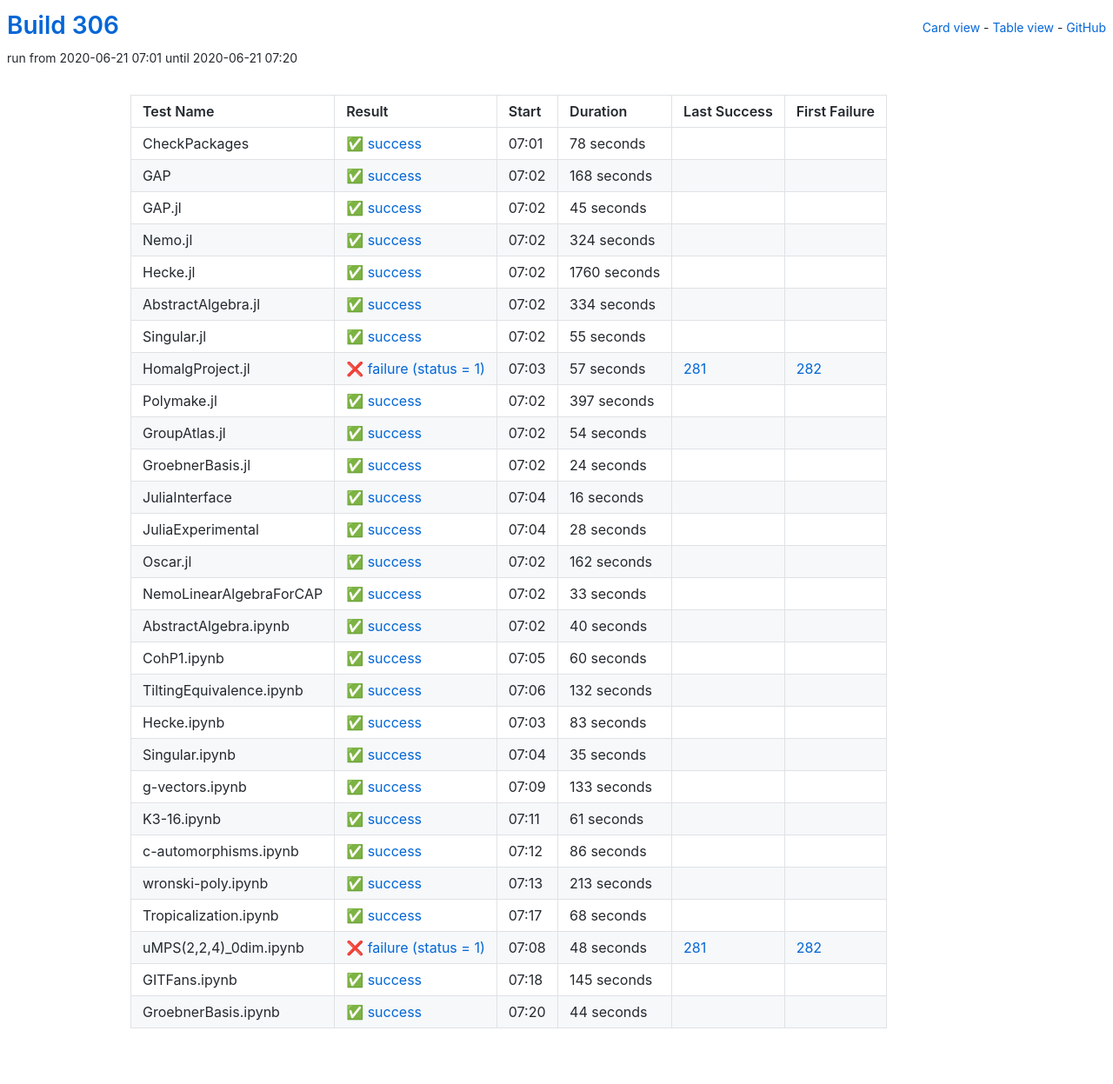
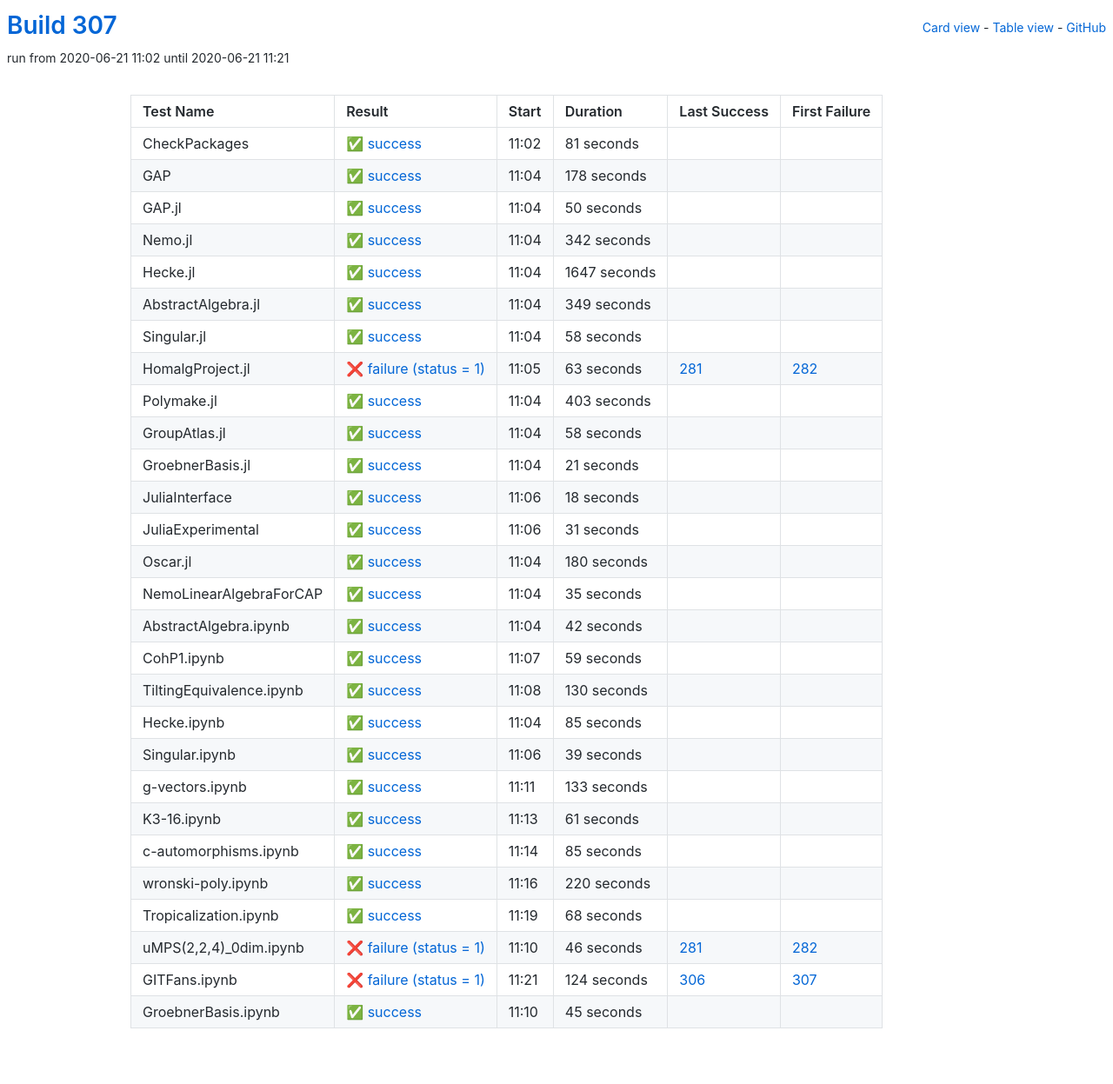
Before and after one commit to oscar-system/oscar-ci-status-stable, a Jekyll site: the page built from table.html, in a window 1280 px wide. Shown: the whole page at 87% size. Built offline with Jekyll 4.4.1, drawn with Linux system fonts in a browser that asks for light colours.

Commit message:
Build #307

```diff
--- a/_data/ci.yml
+++ b/_data/ci.yml
@@ -1,6 +1,6 @@
 ---
-build: 306
-build_url: https://oscarci.mathematik.uni-kl.de/job/oscar-stable/306/
+build: 307
+build_url: https://oscarci.mathematik.uni-kl.de/job/oscar-stable/307/
 job: oscar-stable
 organization: oscar-system
 repo: oscar-ci-status-stable
@@ -8,236 +8,176 @@ repourl: https://github.com/oscar-system/oscar-ci-status-stable
 tests:
 - name: CheckPackages
   id: checkpackages
-  log: https://oscarci.mathematik.uni-kl.de/job/oscar-stable/306/artifact/logs/build-306/CheckPackages.log
-  start: 2020-06-21 07:01
+  log: https://oscarci.mathematik.uni-kl.de/job/oscar-stable/307/artifact/logs/build-307/CheckPackages.log
+  start: 2020-06-21 11:02
   success: true
   exitcode: 0
   status: success
-  duration: 78
+  duration: 81
   last_success: false
   last_success_url:
   first_failure: false
   first_failure_url:
 - name: GAP
   id: gap
-  log: https://oscarci.mathematik.uni-kl.de/job/oscar-stable/306/artifact/logs/build-306/GAP.log
-  start: 2020-06-21 07:02
+  log: https://oscarci.mathematik.uni-kl.de/job/oscar-stable/307/artifact/logs/build-307/GAP.log
+  start: 2020-06-21 11:04
   success: true
   exitcode: 0
   status: success
-  duration: 168
+  duration: 178
   last_success: false
   last_success_url:
   first_failure: false
   first_failure_url:
 - name: GAP.jl
   id: gap-jl
-  log: https://oscarci.mathematik.uni-kl.de/job/oscar-stable/306/artifact/logs/build-306/GAP.jl.log
-  start: 2020-06-21 07:02
+  log: https://oscarci.mathematik.uni-kl.de/job/oscar-stable/307/artifact/logs/build-307/GAP.jl.log
+  start: 2020-06-21 11:04
   success: true
   exitcode: 0
   status: success
-  duration: 45
+  duration: 50
   last_success: false
   last_success_url:
   first_failure: false
   first_failure_url:
 - name: Nemo.jl
   id: nemo-jl
-  log: https://oscarci.mathematik.uni-kl.de/job/oscar-stable/306/artifact/logs/build-306/Nemo.jl.log
-  start: 2020-06-21 07:02
+  log: https://oscarci.mathematik.uni-kl.de/job/oscar-stable/307/artifact/logs/build-307/Nemo.jl.log
+  start: 2020-06-21 11:04
   success: true
   exitcode: 0
   status: success
-  duration: 324
+  duration: 342
   last_success: false
   last_success_url:
   first_failure: false
   first_failure_url:
 - name: Hecke.jl
   id: hecke-jl
-  log: https://oscarci.mathematik.uni-kl.de/job/oscar-stable/306/artifact/logs/build-306/Hecke.jl.log
-  start: 2020-06-21 07:02
+  log: https://oscarci.mathematik.uni-kl.de/job/oscar-stable/307/artifact/logs/build-307/Hecke.jl.log
+  start: 2020-06-21 11:04
   success: true
   exitcode: 0
   status: success
-  duration: 1760
+  duration: 1647
   last_success: false
   last_success_url:
   first_failure: false
   first_failure_url:
 - name: AbstractAlgebra.jl
   id: abstractalgebra-jl
-  log: https://oscarci.mathematik.uni-kl.de/job/oscar-stable/306/artifact/logs/build-306/AbstractAlgebra.jl.log
-  start: 2020-06-21 07:02
+  log: https://oscarci.mathematik.uni-kl.de/job/oscar-stable/307/artifact/logs/build-307/AbstractAlgebra.jl.log
+  start: 2020-06-21 11:04
   success: true
   exitcode: 0
   status: success
-  duration: 334
+  duration: 349
   last_success: false
   last_success_url:
   first_failure: false
   first_failure_url:
 - name: Singular.jl
   id: singular-jl
-  log: https://oscarci.mathematik.uni-kl.de/job/oscar-stable/306/artifact/logs/build-306/Singular.jl.log
-  start: 2020-06-21 07:02
+  log: https://oscarci.mathematik.uni-kl.de/job/oscar-stable/307/artifact/logs/build-307/Singular.jl.log
+  start: 2020-06-21 11:04
   success: true
   exitcode: 0
   status: success
-  duration: 55
+  duration: 58
   last_success: false
   last_success_url:
   first_failure: false
   first_failure_url:
 - name: HomalgProject.jl
   id: homalgproject-jl
-  log: https://oscarci.mathematik.uni-kl.de/job/oscar-stable/306/artifact/logs/build-306/HomalgProject.jl.log
-  start: 2020-06-21 07:03
+  log: https://oscarci.mathematik.uni-kl.de/job/oscar-stable/307/artifact/logs/build-307/HomalgProject.jl.log
+  start: 2020-06-21 11:05
   success: false
   exitcode: 1
   status: failure
-  duration: 57
+  duration: 63
   last_success: 281
   last_success_url: https://oscarci.mathematik.uni-kl.de/job/oscar-stable/281/
   first_failure: 282
   first_failure_url: https://oscarci.mathematik.uni-kl.de/job/oscar-stable/282/
 - name: Polymake.jl
   id: polymake-jl
-  log: https://oscarci.mathematik.uni-kl.de/job/oscar-stable/306/artifact/logs/build-306/Polymake.jl.log
-  start: 2020-06-21 07:02
+  log: https://oscarci.mathematik.uni-kl.de/job/oscar-stable/307/artifact/logs/build-307/Polymake.jl.log
+  start: 2020-06-21 11:04
   success: true
   exitcode: 0
   status: success
-  duration: 397
+  duration: 403
   last_success: false
   last_success_url:
   first_failure: false
   first_failure_url:
 - name: GroupAtlas.jl
   id: groupatlas-jl
-  log: https://oscarci.mathematik.uni-kl.de/job/oscar-stable/306/artifact/logs/build-306/GroupAtlas.jl.log
-  start: 2020-06-21 07:02
+  log: https://oscarci.mathematik.uni-kl.de/job/oscar-stable/307/artifact/logs/build-307/GroupAtlas.jl.log
+  start: 2020-06-21 11:04
   success: true
   exitcode: 0
   status: success
-  duration: 54
+  duration: 58
   last_success: false
   last_success_url:
   first_failure: false
   first_failure_url:
 - name: GroebnerBasis.jl
   id: groebnerbasis-jl
-  log: https://oscarci.mathematik.uni-kl.de/job/oscar-stable/306/artifact/logs/build-306/GroebnerBasis.jl.log
-  start: 2020-06-21 07:02
+  log: https://oscarci.mathematik.uni-kl.de/job/oscar-stable/307/artifact/logs/build-307/GroebnerBasis.jl.log
+  start: 2020-06-21 11:04
   success: true
   exitcode: 0
   status: success
-  duration: 24
+  duration: 21
   last_success: false
   last_success_url:
   first_failure: false
   first_failure_url:
 - name: JuliaInterface
   id: juliainterface
-  log: https://oscarci.mathematik.uni-kl.de/job/oscar-stable/306/artifact/logs/build-306/JuliaInterface.log
-  start: 2020-06-21 07:04
+  log: https://oscarci.mathematik.uni-kl.de/job/oscar-stable/307/artifact/logs/build-307/JuliaInterface.log
+  start: 2020-06-21 11:06
   success: true
   exitcode: 0
   status: success
-  duration: 16
+  duration: 18
   last_success: false
   last_success_url:
   first_failure: false
   first_failure_url:
 - name: JuliaExperimental
   id: juliaexperimental
-  log: https://oscarci.mathematik.uni-kl.de/job/oscar-stable/306/artifact/logs/build-306/JuliaExperimental.log
-  start: 2020-06-21 07:04
+  log: https://oscarci.mathematik.uni-kl.de/job/oscar-stable/307/artifact/logs/build-307/JuliaExperimental.log
+  start: 2020-06-21 11:06
   success: true
   exitcode: 0
   status: success
-  duration: 28
+  duration: 31
   last_success: false
   last_success_url:
   first_failure: false
   first_failure_url:
 - name: Oscar.jl
   id: oscar-jl
-  log: https://oscarci.mathematik.uni-kl.de/job/oscar-stable/306/artifact/logs/build-306/Oscar.jl.log
-  start: 2020-06-21 07:02
+  log: https://oscarci.mathematik.uni-kl.de/job/oscar-stable/307/artifact/logs/build-307/Oscar.jl.log
+  start: 2020-06-21 11:04
   success: true
   exitcode: 0
   status: success
-  duration: 162
+  duration: 180
   last_success: false
   last_success_url:
   first_failure: false
   first_failure_url:
 - name: NemoLinearAlgebraForCAP
   id: nemolinearalgebraforcap
-  log: https://oscarci.mathematik.uni-kl.de/job/oscar-stable/306/artifact/logs/build-306/NemoLinearAlgebraForCAP.log
-  start: 2020-06-21 07:02
-  success: true
-  exitcode: 0
-  status: success
-  duration: 33
-  last_success: false
-  last_success_url:
-  first_failure: false
-  first_failure_url:
-- name: AbstractAlgebra.ipynb
-  id: abstractalgebra-ipynb
-  log: https://oscarci.mathematik.uni-kl.de/job/oscar-stable/306/artifact/logs/build-306/AbstractAlgebra.ipynb.log
-  start: 2020-06-21 07:02
-  success: true
-  exitcode: 0
-  status: success
-  duration: 40
-  last_success: false
-  last_success_url:
-  first_failure: false
-  first_failure_url:
-- name: CohP1.ipynb
-  id: cohp1-ipynb
-  log: https://oscarci.mathematik.uni-kl.de/job/oscar-stable/306/artifact/logs/build-306/CohP1.ipynb.log
-  start: 2020-06-21 07:05
-  success: true
-  exitcode: 0
-  status: success
-  duration: 60
-  last_success: false
-  last_success_url:
-  first_failure: false
-  first_failure_url:
-- name: TiltingEquivalence.ipynb
-  id: tiltingequivalence-ipynb
-  log: https://oscarci.mathematik.uni-kl.de/job/oscar-stable/306/artifact/logs/build-306/TiltingEquivalence.ipynb.log
-  start: 2020-06-21 07:06
-  success: true
-  exitcode: 0
-  status: success
-  duration: 132
-  last_success: false
-  last_success_url:
-  first_failure: false
-  first_failure_url:
-- name: Hecke.ipynb
-  id: hecke-ipynb
-  log: https://oscarci.mathematik.uni-kl.de/job/oscar-stable/306/artifact/logs/build-306/Hecke.ipynb.log
-  start: 2020-06-21 07:03
-  success: true
-  exitcode: 0
-  status: success
-  duration: 83
-  last_success: false
-  last_success_url:
-  first_failure: false
-  first_failure_url:
-- name: Singular.ipynb
-  id: singular-ipynb
-  log: https://oscarci.mathematik.uni-kl.de/job/oscar-stable/306/artifact/logs/build-306/Singular.ipynb.log
-  start: 2020-06-21 07:04
+  log: https://oscarci.mathematik.uni-kl.de/job/oscar-stable/307/artifact/logs/build-307/NemoLinearAlgebraForCAP.log
+  start: 2020-06-21 11:04
   success: true
   exitcode: 0
   status: success
@@ -246,10 +186,70 @@ tests:
   last_success_url:
   first_failure: false
   first_failure_url:
+- name: AbstractAlgebra.ipynb
+  id: abstractalgebra-ipynb
+  log: https://oscarci.mathematik.uni-kl.de/job/oscar-stable/307/artifact/logs/build-307/AbstractAlgebra.ipynb.log
+  start: 2020-06-21 11:04
+  success: true
+  exitcode: 0
+  status: success
+  duration: 42
+  last_success: false
+  last_success_url:
+  first_failure: false
+  first_failure_url:
+- name: CohP1.ipynb
+  id: cohp1-ipynb
+  log: https://oscarci.mathematik.uni-kl.de/job/oscar-stable/307/artifact/logs/build-307/CohP1.ipynb.log
+  start: 2020-06-21 11:07
+  success: true
+  exitcode: 0
+  status: success
+  duration: 59
+  last_success: false
+  last_success_url:
+  first_failure: false
+  first_failure_url:
+- name: TiltingEquivalence.ipynb
+  id: tiltingequivalence-ipynb
+  log: https://oscarci.mathematik.uni-kl.de/job/oscar-stable/307/artifact/logs/build-307/TiltingEquivalence.ipynb.log
+  start: 2020-06-21 11:08
+  success: true
+  exitcode: 0
+  status: success
+  duration: 130
+  last_success: false
+  last_success_url:
+  first_failure: false
+  first_failure_url:
+- name: Hecke.ipynb
+  id: hecke-ipynb
+  log: https://oscarci.mathematik.uni-kl.de/job/oscar-stable/307/artifact/logs/build-307/Hecke.ipynb.log
+  start: 2020-06-21 11:04
+  success: true
+  exitcode: 0
+  status: success
+  duration: 85
+  last_success: false
+  last_success_url:
+  first_failure: false
+  first_failure_url:
+- name: Singular.ipynb
+  id: singular-ipynb
+  log: https://oscarci.mathematik.uni-kl.de/job/oscar-stable/307/artifact/logs/build-307/Singular.ipynb.log
+  start: 2020-06-21 11:06
+  success: true
+  exitcode: 0
+  status: success
+  duration: 39
+  last_success: false
+  last_success_url:
+  first_failure: false
+  first_failure_url:
 - name: g-vectors.ipynb
   id: g-vectors-ipynb
-  log: https://oscarci.mathematik.uni-kl.de/job/oscar-stable/306/artifact/logs/build-306/g-vectors.ipynb.log
-  start: 2020-06-21 07:09
+  log: https://oscarci.mathematik.uni-kl.de/job/oscar-stable/307/artifact/logs/build-307/g-vectors.ipynb.log
+  start: 2020-06-21 11:11
   success: true
   exitcode: 0
   status: success
@@ -260,8 +260,8 @@ tests:
   first_failure_url:
 - name: K3-16.ipynb
   id: k3-16-ipynb
-  log: https://oscarci.mathematik.uni-kl.de/job/oscar-stable/306/artifact/logs/build-306/K3-16.ipynb.log
-  start: 2020-06-21 07:11
+  log: https://oscarci.mathematik.uni-kl.de/job/oscar-stable/307/artifact/logs/build-307/K3-16.ipynb.log
+  start: 2020-06-21 11:13
   success: true
   exitcode: 0
   status: success
@@ -272,32 +272,32 @@ tests:
   first_failure_url:
 - name: c-automorphisms.ipynb
   id: c-automorphisms-ipynb
-  log: https://oscarci.mathematik.uni-kl.de/job/oscar-stable/306/artifact/logs/build-306/c-automorphisms.ipynb.log
-  start: 2020-06-21 07:12
+  log: https://oscarci.mathematik.uni-kl.de/job/oscar-stable/307/artifact/logs/build-307/c-automorphisms.ipynb.log
+  start: 2020-06-21 11:14
   success: true
   exitcode: 0
   status: success
-  duration: 86
+  duration: 85
   last_success: false
   last_success_url:
   first_failure: false
   first_failure_url:
 - name: wronski-poly.ipynb
   id: wronski-poly-ipynb
-  log: https://oscarci.mathematik.uni-kl.de/job/oscar-stable/306/artifact/logs/build-306/wronski-poly.ipynb.log
-  start: 2020-06-21 07:13
+  log: https://oscarci.mathematik.uni-kl.de/job/oscar-stable/307/artifact/logs/build-307/wronski-poly.ipynb.log
+  start: 2020-06-21 11:16
   success: true
   exitcode: 0
   status: success
-  duration: 213
+  duration: 220
   last_success: false
   last_success_url:
   first_failure: false
   first_failure_url:
 - name: Tropicalization.ipynb
   id: tropicalization-ipynb
-  log: https://oscarci.mathematik.uni-kl.de/job/oscar-stable/306/artifact/logs/build-306/Tropicalization.ipynb.log
-  start: 2020-06-21 07:17
+  log: https://oscarci.mathematik.uni-kl.de/job/oscar-stable/307/artifact/logs/build-307/Tropicalization.ipynb.log
+  start: 2020-06-21 11:19
   success: true
   exitcode: 0
   status: success
@@ -308,37 +308,37 @@ tests:
   first_failure_url:
 - name: uMPS(2,2,4)_0dim.ipynb
   id: umps-2-2-4-0dim-ipynb
-  log: https://oscarci.mathematik.uni-kl.de/job/oscar-stable/306/artifact/logs/build-306/uMPS-2-2-4-_0dim.ipynb.log
-  start: 2020-06-21 07:08
+  log: https://oscarci.mathematik.uni-kl.de/job/oscar-stable/307/artifact/logs/build-307/uMPS-2-2-4-_0dim.ipynb.log
+  start: 2020-06-21 11:10
   success: false
   exitcode: 1
   status: failure
-  duration: 48
+  duration: 46
   last_success: 281
   last_success_url: https://oscarci.mathematik.uni-kl.de/job/oscar-stable/281/
   first_failure: 282
   first_failure_url: https://oscarci.mathematik.uni-kl.de/job/oscar-stable/282/
 - name: GITFans.ipynb
   id: gitfans-ipynb
-  log: https://oscarci.mathematik.uni-kl.de/job/oscar-stable/306/artifact/logs/build-306/GITFans.ipynb.log
-  start: 2020-06-21 07:18
+  log: https://oscarci.mathematik.uni-kl.de/job/oscar-stable/307/artifact/logs/build-307/GITFans.ipynb.log
+  start: 2020-06-21 11:21
+  success: false
+  exitcode: 1
+  status: failure
+  duration: 124
+  last_success: 306
+  last_success_url: https://oscarci.mathematik.uni-kl.de/job/oscar-stable/306/
+  first_failure: 307
+  first_failure_url: https://oscarci.mathematik.uni-kl.de/job/oscar-stable/307/
+- name: GroebnerBasis.ipynb
+  id: groebnerbasis-ipynb
+  log: https://oscarci.mathematik.uni-kl.de/job/oscar-stable/307/artifact/logs/build-307/GroebnerBasis.ipynb.log
+  start: 2020-06-21 11:10
   success: true
   exitcode: 0
   status: success
-  duration: 145
+  duration: 45
   last_success: false
   last_success_url:
   first_failure: false
   first_failure_url:
-- name: GroebnerBasis.ipynb
-  id: groebnerbasis-ipynb
-  log: https://oscarci.mathematik.uni-kl.de/job/oscar-stable/306/artifact/logs/build-306/GroebnerBasis.ipynb.log
-  start: 2020-06-21 07:20
-  success: true
-  exitcode: 0
-  status: success
-  duration: 44
-  last_success: false
-  last_success_url:
-  first_failure: false
-  first_failure_url:
```
Also changed, not shown: README.md.
